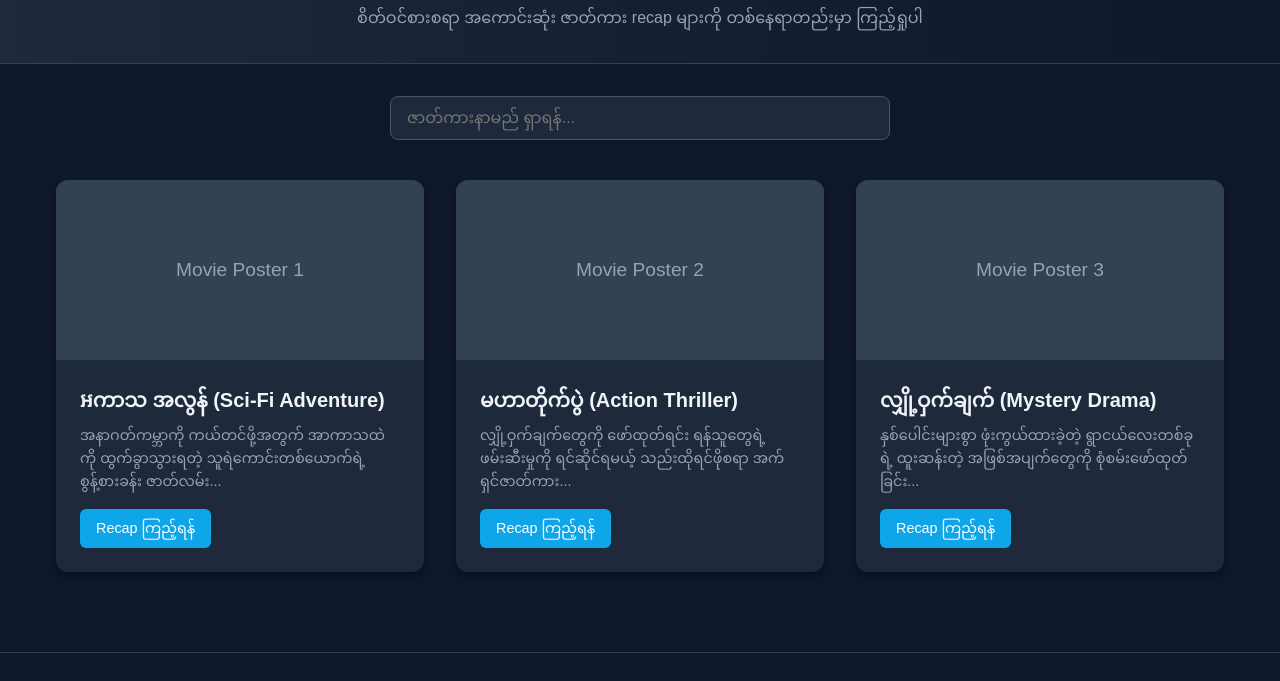
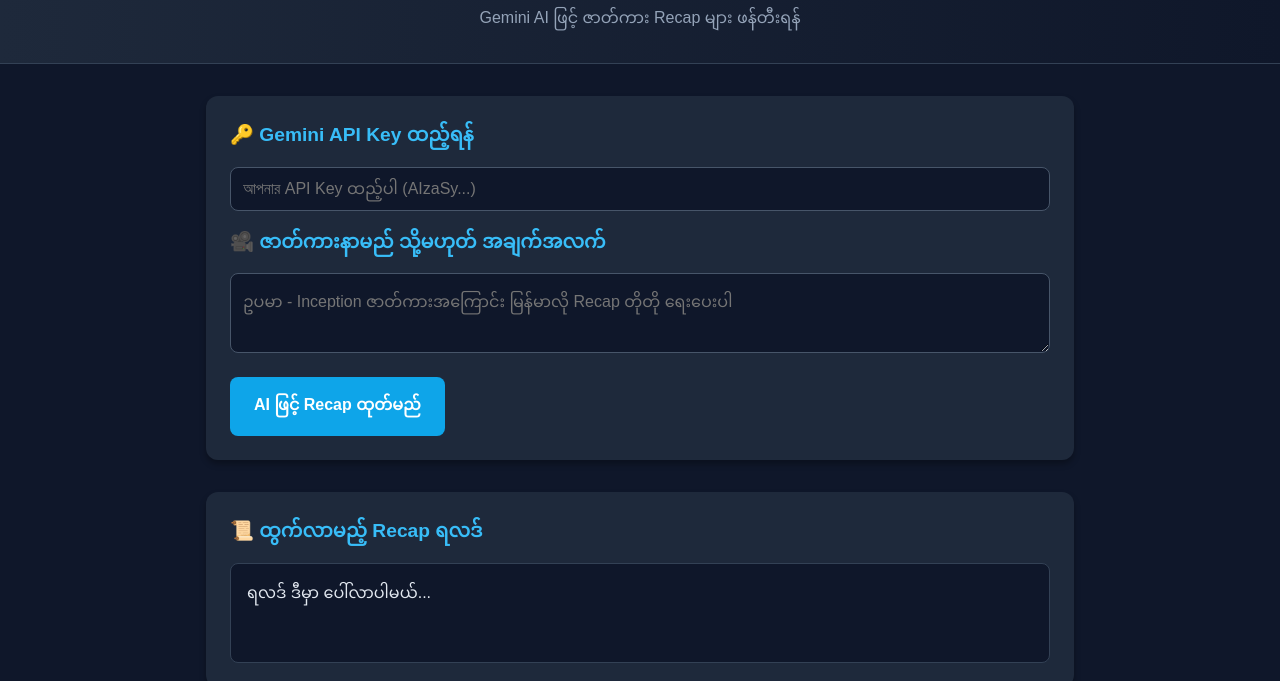
Before and after one commit to kyisinshwanlae-hue/movie-recap-studio, a plain HTML site: page index.html in a window 1280 px wide. Shown: the part 91-772 px from the top of the page. Drawn offline with Linux system fonts and the light colour scheme; a web font is replaced by a local one.

Commit message:
Update index.html

```diff
--- a/index.html
+++ b/index.html
@@ -3,8 +3,7 @@
 <head>
     <meta charset="UTF-8">
     <meta name="viewport" content="width=device-width, initial-scale=1.0">
-    <title>Movie Recap Studio</title>
-    <!-- Google Fonts -->
+    <title>Movie Recap Studio - AI Powered</title>
     <link href="https://fonts.googleapis.com/css2?family=Pyidaungsu:wght@400;700&display=swap" rel="stylesheet">
     <style>
         * {
@@ -33,79 +32,59 @@
             color: #94a3b8;
         }
         .container {
-            max-width: 1200px;
+            max-width: 900px;
             margin: 0 auto;
             padding: 2rem 1rem;
         }
-        .search-box {
-            display: flex;
-            justify-content: center;
-            margin-bottom: 2.5rem;
+        .card {
+            background-color: #1e293b;
+            padding: 1.5rem;
+            border-radius: 12px;
+            margin-bottom: 2rem;
+            box-shadow: 0 4px 6px rgba(0, 0, 0, 0.3);
         }
-        .search-box input {
+        .card h2 {
+            font-size: 1.2rem;
+            margin-bottom: 1rem;
+            color: #38bdf8;
+        }
+        input, textarea {
             width: 100%;
-            max-width: 500px;
-            padding: 0.75rem 1rem;
+            padding: 0.75rem;
+            margin-bottom: 1rem;
             border-radius: 8px;
             border: 1px solid #475569;
-            background-color: #1e293b;
+            background-color: #0f172a;
             color: #fff;
             font-size: 1rem;
             outline: none;
         }
-        .search-box input:focus {
+        input:focus, textarea:focus {
             border-color: #38bdf8;
         }
-        .movie-grid {
-            display: grid;
-            grid-template-columns: repeat(auto-fit, minmax(280px, 1fr));
-            gap: 2rem;
-        }
-        .movie-card {
-            background-color: #1e293b;
-            border-radius: 12px;
-            overflow: hidden;
-            box-shadow: 0 4px 6px rgba(0, 0, 0, 0.3);
-            transition: transform 0.3s ease;
-        }
-        .movie-card:hover {
-            transform: translateY(-5px);
-        }
-        .movie-img {
-            width: 100%;
-            height: 180px;
-            background-color: #334155;
-            display: flex;
-            align-items: center;
-            justify-content: center;
-            color: #94a3b8;
-            font-size: 1.2rem;
-        }
-        .movie-content {
-            padding: 1.5rem;
-        }
-        .movie-title {
-            font-size: 1.25rem;
-            margin-bottom: 0.5rem;
-            color: #f1f5f9;
-        }
-        .movie-desc {
-            font-size: 0.9rem;
-            color: #94a3b8;
-            margin-bottom: 1rem;
-        }
         .btn {
-            display: inline-block;
             background-color: #0ea5e9;
             color: white;
-            padding: 0.5rem 1rem;
-            border-radius: 6px;
-            text-decoration: none;
-            font-size: 0.9rem;
+            padding: 0.75rem 1.5rem;
+            border: none;
+            border-radius: 8px;
+            cursor: pointer;
+            font-size: 1rem;
+            font-weight: bold;
             transition: background-color 0.2s;
         }
         .btn:hover {
             background-color: #0284c7;
+        }
+        .result-box {
+            background-color: #0f172a;
+            padding: 1rem;
+            border-radius: 8px;
+            border: 1px solid #334155;
+            white-space: pre-wrap;
+            margin-top: 1rem;
+            min-height: 100px;
+            color: #e2e8f0;
         }
         footer {
             text-align: center;
@@ -120,67 +99,71 @@
 
     <header>
         <h1>🎬 Movie Recap Studio</h1>
-        <p>စိတ်ဝင်စားစရာ အကောင်းဆုံး ဇာတ်ကား recap များကို တစ်နေရာတည်းမှာ ကြည့်ရှုပါ</p>
+        <p>Gemini AI ဖြင့် ဇာတ်ကား Recap များ ဖန်တီးရန်</p>
     </header>
 
     <div class="container">
-        <!-- Search Bar -->
-        <div class="search-box">
-            <input type="text" id="searchInput" placeholder="ဇာတ်ကားနာမည် ရှာရန်..." onkeyup="searchMovies()">
+        <!-- API Key နှင့် Prompt ထည့်ရန် အကွက် -->
+        <div class="card">
+            <h2>🔑 Gemini API Key ထည့်ရန်</h2>
+            <input type="password" id="apiKey" placeholder="আপনার API Key ထည့်ပါ (AIzaSy...)">
+
+            <h2>🎥 ဇာတ်ကားနာမည် သို့မဟုတ် အချက်အလက်</h2>
+            <textarea id="moviePrompt" rows="3" placeholder="ဥပမာ - Inception ဇာတ်ကားအကြောင်း မြန်မာလို Recap တိုတို ရေးပေးပါ"></textarea>
+
+            <button class="btn" onclick="generateRecap()">AI ဖြင့် Recap ထုတ်မည်</button>
         </div>
 
-        <!-- Movie List Grid -->
-        <div class="movie-grid" id="movieGrid">
-            <!-- Movie Card 1 -->
-            <div class="movie-card" data-title="sci-fi adventure">
-                <div class="movie-img">Movie Poster 1</div>
-                <div class="movie-content">
-                    <h3 class="movie-title">អကာသ အလွန် (Sci-Fi Adventure)</h3>
-                    <p class="movie-desc">အနာဂတ်ကမ္ဘာကို ကယ်တင်ဖို့အတွက် အာကာသထဲကို ထွက်ခွာသွားရတဲ့ သူရဲကောင်းတစ်ယောက်ရဲ့ စွန့်စားခန်း ဇာတ်လမ်း...</p>
-                    <a href="#" class="btn">Recap ကြည့်ရန်</a>
-                </div>
-            </div>
-
-            <!-- Movie Card 2 -->
-            <div class="movie-card" data-title="action thriller">
-                <div class="movie-img">Movie Poster 2</div>
-                <div class="movie-content">
-                    <h3 class="movie-title">မဟာတိုက်ပွဲ (Action Thriller)</h3>
-                    <p class="movie-desc">လျှို့ဝှက်ချက်တွေကို ဖော်ထုတ်ရင်း ရန်သူတွေရဲ့ ဖမ်းဆီးမှုကို ရင်ဆိုင်ရမယ့် သည်းထိုရင်ဖိုစရာ အက်ရှင်ဇာတ်ကား...</p>
-                    <a href="#" class="btn">Recap ကြည့်ရန်</a>
-                </div>
-            </div>
-
-            <!-- Movie Card 3 -->
-            <div class="movie-card" data-title="mystery drama">
-                <div class="movie-img">Movie Poster 3</div>
-                <div class="movie-content">
-                    <h3 class="movie-title">လျှို့ဝှက်ချက် (Mystery Drama)</h3>
-                    <p class="movie-desc">နှစ်ပေါင်းများစွာ ဖုံးကွယ်ထားခဲ့တဲ့ ရွာငယ်လေးတစ်ခုရဲ့ ထူးဆန်းတဲ့ အဖြစ်အပျက်တွေကို စုံစမ်းဖော်ထုတ်ခြင်း...</p>
-                    <a href="#" class="btn">Recap ကြည့်ရန်</a>
-                </div>
-            </div>
+        <!-- ရလဒ်ထွက်မည့်နေရာ -->
+        <div class="card">
+            <h2>📜 ထွက်လာမည့် Recap ရလဒ်</h2>
+            <div class="result-box" id="outputResult">ရလဒ် ဒီမှာ ပေါ်လာပါမယ်...</div>
         </div>
     </div>
 
     <footer>
-        <p>&copy; 2026 Movie Recap Studio. All rights reserved.</p>
+        <p>&copy; 2026 Movie Recap Studio</p>
     </footer>
 
     <script>
-        function searchMovies() {
-            let input = document.getElementById('searchInput').value.toLowerCase();
-            let cards = document.getElementsByClassName('movie-card');
+        async function generateRecap() {
+            const apiKey = document.getElementById('apiKey').value.trim();
+            const prompt = document.getElementById('moviePrompt').value.trim();
+            const outputBox = document.getElementById('outputResult');
 
-            for (let i = 0; i < cards.length; i++) {
-                let title = cards[i].getElementsByClassName('movie-title')[0].innerText.toLowerCase();
-                let desc = cards[i].getElementsByClassName('movie-desc')[0].innerText.toLowerCase();
+            if (!apiKey) {
+                alert('ကျေးဇူးပြု၍ Gemini API Key ထည့်ပါ။');
+                return;
+            }
 
-                if (title.includes(input) || desc.includes(input)) {
-                    cards[i].style.display = "";
+            if (!prompt) {
+                alert('ဇာတ်ကားအချက်အလက် (သို့) နာမည် ရိုက်ထည့်ပါ။');
+                return;
+            }
+
+            outputBox.innerText = "AI မှ ဇာတ်ကား Recap ကို ရေးသားနေပါပြီ၊ ခဏစောင့်ပါ...";
+
+            const url = `https://generativelanguage.googleapis.com/v1beta/models/gemini-1.5-flash:generateContent?key=${apiKey}`;
+
+            try {
+                const response = await fetch(url, {
+                    method: "POST",
+                    headers: { "Content-Type": "application/json" },
+                    body: JSON.stringify({
+                        contents: [{ parts: [{ text: prompt }] }]
+                    })
+                });
+
+                const data = await response.json();
+
+                if (data.candidates && data.candidates.length > 0) {
+                    const text = data.candidates[0].content.parts[0].text;
+                    outputBox.innerText = text;
                 } else {
-                    cards[i].style.display = "none";
+                    outputBox.innerText = "အမှားအယွင်း ရှိပါသည်၊ API Key သို့မဟုတ် Prompt ကို စစ်ဆေးပါ။";
                 }
+            } catch (error) {
+                outputBox.innerText = "ချိတ်ဆက်မှု အမှားအယွင်း ဖြစ်ပွားခဲ့သည်: " + error.message;
             }
         }
     </script>
```
